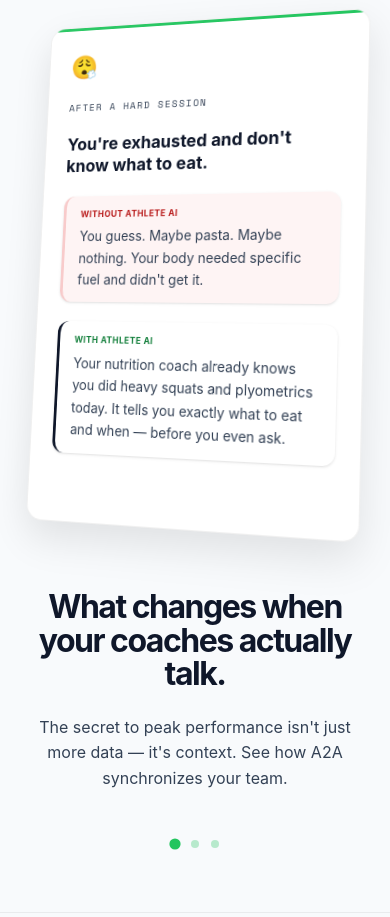
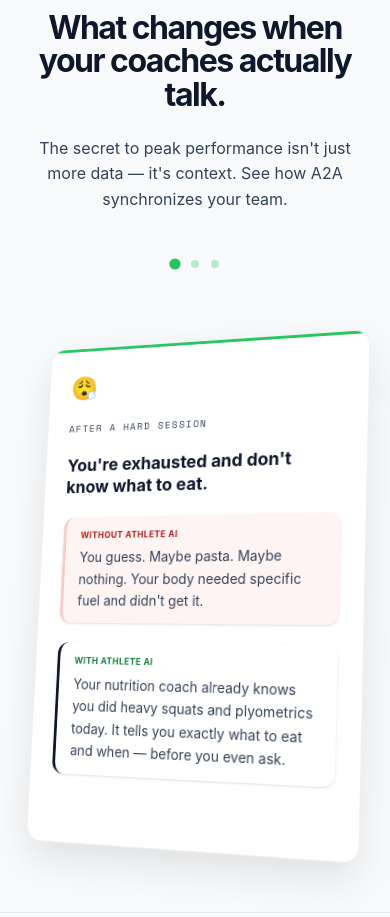
Before and after one commit to Prostecki/agents-platform-landing, a Next.js app: page / in a window 390 px wide. Shown: the part 1440-2357 px from the top of the page. Built offline with nearby package versions, Linux system fonts and the light colour scheme.

Commit message:
fix: accessibility heading order and mobile menu test locators

```diff
--- a/app/components/AgentNetwork.tsx
+++ b/app/components/AgentNetwork.tsx
@@ -99,7 +99,32 @@
     <section ref={sectionRef} id="a2a" className="bg-bg border-b border-subtle overflow-hidden">
       <div className="w-full min-h-screen flex flex-col justify-center max-w-[1600px] mx-auto px-pad py-16 md:py-24">
 
-        <div className="flex flex-col md:flex-row items-center gap-16 md:gap-20 lg:gap-32">
+        <div className="flex flex-col md:flex-row-reverse items-center gap-16 md:gap-20 lg:gap-32">
+
+          {/* Right: Header + progress dots */}
+          <div className="w-full md:w-[50%] lg:w-[45%] flex flex-col md:items-start items-center md:text-left text-center">
+            <h2 className="text-[32px] md:text-[40px] lg:text-[56px] font-bold tracking-[-1.5px] lg:tracking-[-2.5px] leading-[1.05] mb-6 text-fg">
+              What changes when your coaches actually talk.
+            </h2>
+            <p className="text-[16px] md:text-[18px] lg:text-[20px] text-muted leading-[1.6] mb-12 max-w-[480px]">
+              The secret to peak performance isn&apos;t just more data — it&apos;s context. See how A2A synchronizes your team.
+            </p>
+
+            {/* Progress dots */}
+            <div ref={dotsRef} className="flex gap-3" aria-hidden="true">
+              {scenarios.map((_, i) => (
+                <span
+                  key={i}
+                  className="an-dot inline-block w-2 h-2 rounded-full bg-green"
+                  style={{
+                    opacity: i === 0 ? 1 : 0.3,
+                    transition: "opacity 0.2s, transform 0.2s",
+                    transform: i === 0 ? "scale(1.5)" : "scale(1)",
+                  }}
+                />
+              ))}
+            </div>
+          </div>
 
           {/* Left: Card stack */}
           <div
@@ -167,31 +192,6 @@
             ))}
           </div>
 
-          {/* Right: Header + progress dots */}
-          <div className="w-full md:w-[50%] lg:w-[45%] flex flex-col md:items-start items-center md:text-left text-center">
-            <h2 className="text-[32px] md:text-[40px] lg:text-[56px] font-bold tracking-[-1.5px] lg:tracking-[-2.5px] leading-[1.05] mb-6 text-fg">
-              What changes when your coaches actually talk.
-            </h2>
-            <p className="text-[16px] md:text-[18px] lg:text-[20px] text-muted leading-[1.6] mb-12 max-w-[480px]">
-              The secret to peak performance isn&apos;t just more data — it&apos;s context. See how A2A synchronizes your team.
-            </p>
-
-            {/* Progress dots */}
-            <div ref={dotsRef} className="flex gap-3" aria-hidden="true">
-              {scenarios.map((_, i) => (
-                <span
-                  key={i}
-                  className="an-dot inline-block w-2 h-2 rounded-full bg-green"
-                  style={{
-                    opacity: i === 0 ? 1 : 0.3,
-                    transition: "opacity 0.2s, transform 0.2s",
-                    transform: i === 0 ? "scale(1.5)" : "scale(1)",
-                  }}
-                />
-              ))}
-            </div>
-          </div>
-
         </div>
       </div>
     </section>
--- a/app/components/Footer.tsx
+++ b/app/components/Footer.tsx
@@ -52,25 +52,25 @@
         {/* Links Grid */}
         <div className="grid grid-cols-2 lg:grid-cols-4 gap-10 border-t border-subtle pt-16">
           <div className="flex flex-col gap-4">
-            <h4 className="text-[13px] font-bold text-fg uppercase tracking-[0.5px] mb-1">Company</h4>
+            <h3 className="text-[13px] font-bold text-fg uppercase tracking-[0.5px] mb-1">Company</h3>
             <a href="#" className="text-sm text-muted no-underline transition-colors hover:text-fg">About us</a>
             <a href="#" className="text-sm text-muted no-underline transition-colors hover:text-fg">Careers</a>
             <a href="#" className="text-sm text-muted no-underline transition-colors hover:text-fg">Blog</a>
           </div>
           <div className="flex flex-col gap-4">
-            <h4 className="text-[13px] font-bold text-fg uppercase tracking-[0.5px] mb-1">Product</h4>
+            <h3 className="text-[13px] font-bold text-fg uppercase tracking-[0.5px] mb-1">Product</h3>
             <a href="#" className="text-sm text-muted no-underline transition-colors hover:text-fg">Download App</a>
             <a href="#" className="text-sm text-muted no-underline transition-colors hover:text-fg">Getting started</a>
             <a href="#" className="text-sm text-muted no-underline transition-colors hover:text-fg">Roadmap</a>
           </div>
           <div className="flex flex-col gap-4">
-            <h4 className="text-[13px] font-bold text-fg uppercase tracking-[0.5px] mb-1">Resources</h4>
+            <h3 className="text-[13px] font-bold text-fg uppercase tracking-[0.5px] mb-1">Resources</h3>
             <a href="#" className="text-sm text-muted no-underline transition-colors hover:text-fg">FAQ</a>
             <a href="#" className="text-sm text-muted no-underline transition-colors hover:text-fg">Support</a>
             <a href="#" className="text-sm text-muted no-underline transition-colors hover:text-fg">Contact us</a>
           </div>
           <div className="flex flex-col gap-4">
-            <h4 className="text-[13px] font-bold text-fg uppercase tracking-[0.5px] mb-1">Legal</h4>
+            <h3 className="text-[13px] font-bold text-fg uppercase tracking-[0.5px] mb-1">Legal</h3>
             <a href="#" className="text-sm text-muted no-underline transition-colors hover:text-fg">Terms</a>
             <a href="#" className="text-sm text-muted no-underline transition-colors hover:text-fg">Privacy</a>
           </div>
--- a/app/components/MobileMenu.tsx
+++ b/app/components/MobileMenu.tsx
@@ -47,7 +47,7 @@
   return (
     <div className="md:hidden">
       <button
-        className="mobile-menu-trigger"
+        className={`mobile-menu-trigger ${isOpen ? 'mobile-menu-close' : ''}`}
         onClick={() => setIsOpen(!isOpen)}
         aria-label={isOpen ? 'Close menu' : 'Open menu'}
       >
```
